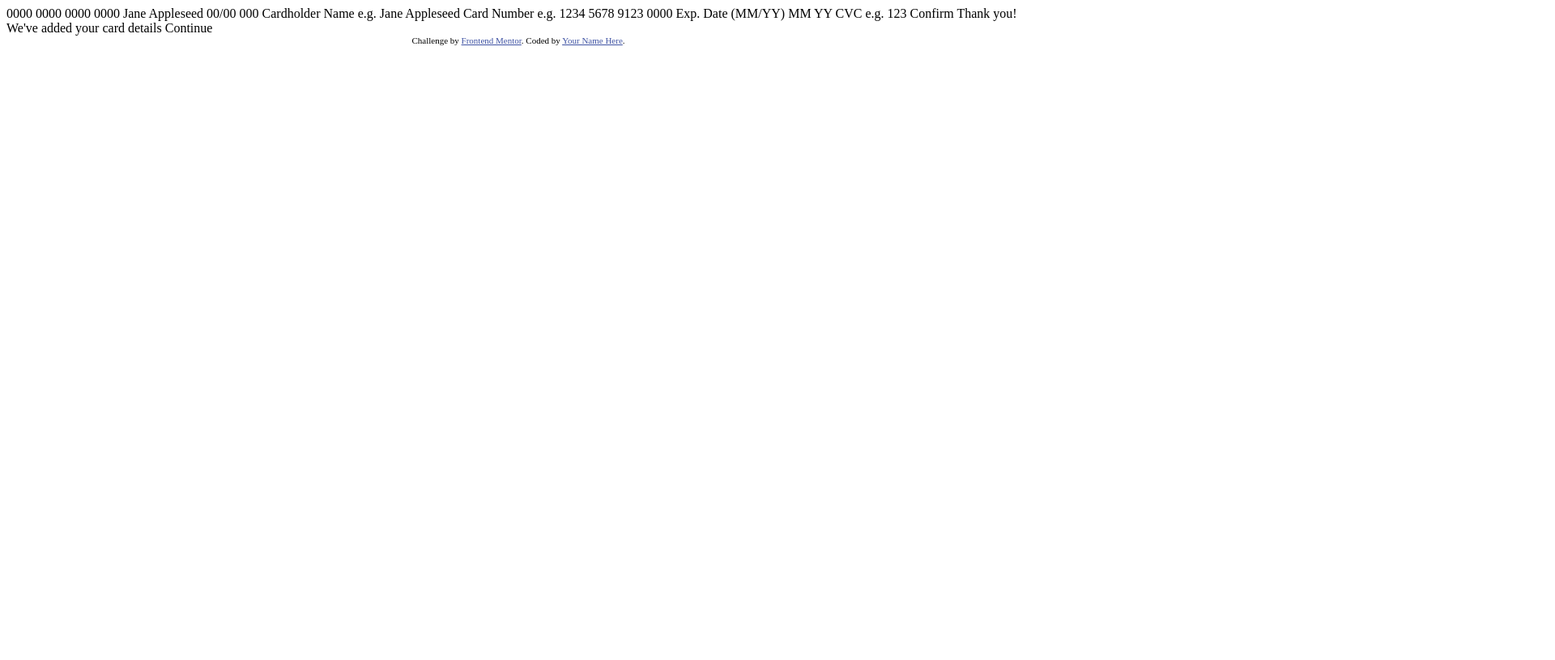
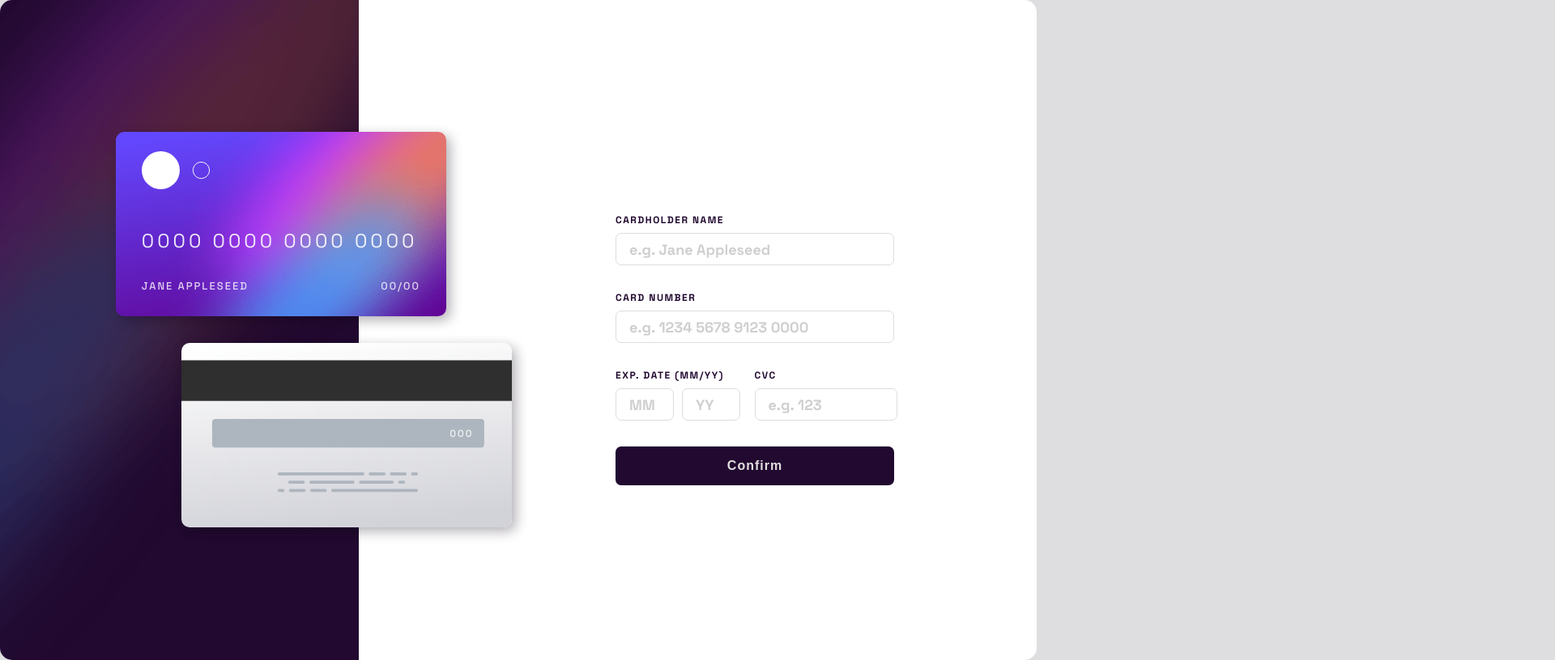
Before and after one commit to Quintentional/interactive-card-details-form-main, a plain HTML site: page index.html in a window 1280 px wide. Shown: the top 816 px of the page at 81% size, 1920 px wide, since content can reach past the window. Drawn offline with Linux system fonts and the light colour scheme.

Commit message:
desktop CSS complete

```diff
--- a/index.html
+++ b/index.html
@@ -1,51 +1,105 @@
 <!DOCTYPE html>
 <html lang="en">
+
 <head>
-  <meta charset="UTF-8">
-  <meta name="viewport" content="width=device-width, initial-scale=1.0"> <!-- displays site properly based on user's device -->
+  <meta charset="UTF-8" />
+  <meta name="viewport" content="width=device-width, initial-scale=1.0" />
+  <title>Frontend Mentor | Interactive card details form</title>
+  <link rel="stylesheet" href="style.css" />
+  <link rel="preconnect" href="https://fonts.googleapis.com" />
+  <link rel="preconnect" href="https://fonts.gstatic.com" crossorigin />
+  <link href="https://fonts.googleapis.com/css2?family=Space+Grotesk:wght@300..700&display=swap" rel="stylesheet" />
+</head>
 
-  <link rel="icon" type="image/png" sizes="32x32" href="./images/favicon-32x32.png">
+<body>
+  <div id="layout">
+    <div id="cards">
+      <div id="card-front" class="card">
+        <svg id="card-logo" width="84" height="47" fill="none" xmlns="http://www.w3.org/2000/svg">
+          <ellipse cx="23.478" cy="23.5" rx="23.478" ry="23.5" fill="#fff" />
+          <path
+            d="M83.5 23.5c0 5.565-4.507 10.075-10.065 10.075-5.559 0-10.065-4.51-10.065-10.075 0-5.565 4.506-10.075 10.065-10.075 5.558 0 10.065 4.51 10.065 10.075Z"
+            stroke="#fff" />
+        </svg>
+        <p id="card-number">0000 0000 0000 0000</p>
+        <div id="name-expiration">
+          <p id="card-name">Jane Appleseed</p>
+          <p id="expiration-date">00/00</p>
+        </div>
+      </div>
 
-  <title>Frontend Mentor | Interactive card details form</title>
+      <div id="card-back" class="card">
+        <p id="security-code">000</p>
+      </div>
+    </div>
 
-  <!-- Feel free to remove these styles or customise in your own stylesheet 👍 -->
-  <style>
-    .attribution { font-size: 11px; text-align: center; }
-    .attribution a { color: hsl(228, 45%, 44%); }
-  </style>
-</head>
-<body>
+    <form action="#">
+      <div id="name-div">
+        <label for="name" id="name-label">Cardholder Name</label>
+        <input type="text" id="name" name="name" placeholder="e.g. Jane Appleseed" />
+        <p id="name-blank" class="blank error">Can't be blank</p>
+      </div>
 
-  0000 0000 0000 0000
-  Jane Appleseed
-  00/00
+      <div id="number-div">
+        <label for="number" id="number-label">Card Number</label>
+        <input type="text" id="number" name="number" placeholder="e.g. 1234 5678 9123 0000" />
+        <p id="number-blank" class="blank error">Can't be blank</p>
+        <p id="number-format" class="format error">
+          Wrong format, numbers only
+        </p>
+      </div>
 
-  000
+      <div id="expiration-cvc">
+        <div id="expiration-div">
+          <div id="expiration-flex">
+            <div id="expiration-month-flex">
+              <label for="expiration-month" id="expiration-month-label">Exp. Date (MM/YY)</label>
+              <input type="text" id="expiration-month" name="expiration-month" placeholder="MM" />
+            </div>
+            <div id="expiration-year-flex">
+              <label for="expiration-year" id="expiration-year-label">Expiration Year</label>
+              <input type="text" id="expiration-year" name="expiration-year" placeholder="YY" />
+            </div>
+          </div>
+          <div id="expiration-errors">
+            <p id="expiration-blank" class="blank error">Can't be blank</p>
+            <p id="expiration-format" class="expiration error">
+              Wrong format, numbers only
+            </p>
+          </div>
+        </div>
 
-  Cardholder Name
-  e.g. Jane Appleseed
+        <div id="cvc-flex">
+          <label for="cvc" id="cvc-label">CVC</label>
+          <input type="text" id="cvc" name="cvc" placeholder="e.g. 123" />
+          <p id="cvc-blank" class="blank error">Can't be blank</p>
+          <p id="cvc-format" class="cvc error">Wrong format, numbers only</p>
+        </div>
+      </div>
 
-  Card Number
-  e.g. 1234 5678 9123 0000
+      <button id="confirm">Confirm</button>
+    </form>
 
-  Exp. Date (MM/YY)
-  MM
-  YY
+    <!-- Completed state start -->
 
-  CVC
-  e.g. 123
+    <div id="completed">
+      <svg id="complete-icon" width="80" height="80" fill="none" xmlns="http://www.w3.org/2000/svg">
+        <circle cx="40" cy="40" r="40" fill="url(#a)" />
+        <path d="M28 39.92 36.08 48l16-16" stroke="#fff" stroke-width="3" />
+        <defs>
+          <linearGradient id="a" x1="-23.014" y1="11.507" x2="0" y2="91.507" gradientUnits="userSpaceOnUse">
+            <stop stop-color="#6348FE" />
+            <stop offset="1" stop-color="#610595" />
+          </linearGradient>
+        </defs>
+      </svg>
+      <h1>Thank you!</h1>
+      <p id="complete-p">We've added your card details</p>
+      <button id="continue">Continue</button>
+    </div>
+  </div>
 
-  Confirm
+  <script src="index.js"></script>
+</body>
 
-  <!-- Completed state start -->
-
-  Thank you!
-  We've added your card details
-  Continue
-
-  <div class="attribution">
-    Challenge by <a href="https://www.frontendmentor.io?ref=challenge" target="_blank">Frontend Mentor</a>.
-    Coded by <a href="#">Your Name Here</a>.
-  </div>
-</body>
 </html>
--- a/style.css
+++ b/style.css
@@ -0,0 +1,265 @@
+* {
+    margin: 0;
+    padding: 0;
+    box-sizing: border-box;
+}
+
+body {
+    width: 100%;
+    min-height: 100vh;
+    background-color: hsl(270, 3%, 87%);
+    font-family: "Space Grotesk", sans-serif;
+    display: flex;
+    justify-content: center;
+    align-items: center;
+}
+
+#layout {
+    width: 82rem;
+    height: 51rem;
+    background-image: url(./images/bg-main-desktop.png);
+    background-repeat: no-repeat;
+    background-position: -5% 0%;
+    background-color: hsl(0, 0%, 100%);
+    border-radius: 15px;
+    display: flex;
+}
+
+
+.card {
+    width: 25.5rem;
+    height: 14.25rem;
+    border-radius: 10px;
+    box-shadow: 5px 5px 15px 0 hsla(278, 73%, 4%, 0.315);
+    background-repeat: no-repeat;
+    position: relative;
+    display: flex;
+
+}
+
+/* --------------------Card Front---------------------------- */
+
+#card-front {
+    background-image: url(./images/bg-card-front.png);
+    top: 20%;
+    left: 35%;
+    flex-direction: column;
+}
+
+#card-logo {
+    margin: 1.5rem 0 3rem 2rem;
+}
+
+#card-number {
+    color: hsla(0, 0%, 100%, 0.877);
+    font-size: 24px;
+    letter-spacing: 4px;
+    margin: 0 0 2rem 2rem
+}
+
+#name-expiration {
+    display: flex;
+    justify-content: space-between;
+}
+
+#card-name {
+    color: hsla(0, 0%, 100%, 0.808);
+    font-size: 13px;
+    font-weight: 500;
+    letter-spacing: 2px;
+    text-transform: uppercase;
+    margin-left: 2rem;
+}
+
+#expiration-date {
+    color: hsla(0, 0%, 100%, 0.808);
+    font-size: 13px;
+    font-weight: 500;
+    letter-spacing: 2px;
+    margin-right: 2rem;
+}
+/* ---------------------Card Back-------------------------------- */
+#card-back {
+    background-image: url(./images/bg-card-back.png);
+    background-position: 50% 0%;
+    background-size: cover;
+    position: relative;
+    top: 24%;
+    left: 55%;
+    display: flex;
+    align-items: center;
+    justify-content: flex-end;
+}
+
+#security-code {
+    color:hsla(0, 0%, 100%, 0.89);
+    font-size: 12px;
+    font-weight: 500;
+    letter-spacing: 2px;
+    margin-right: 3rem;
+    margin-bottom: .25rem;
+}
+
+/* ---------------------Form--------------------------------------- */
+
+form {
+    display: flex;
+    flex-direction: column;
+    margin: 15rem 0 0 22rem;
+    /* display: none; */
+}
+
+label {
+    color: hsl(278, 68%, 11%);
+    text-transform: uppercase;
+    font-size: 12px;
+    font-weight: 800;
+    letter-spacing: 1.5px;
+    margin:1.5rem 0 .5rem 0;
+
+}
+
+input {
+    height: 2.5rem;
+    border: 1px solid hsl(270, 3%, 87%);
+    border-radius: 7px;
+    padding-left: 1rem;
+    font-family: "Space Grotesk", sans-serif;
+    font-size: 18px;
+    font-weight: 700;
+    margin-bottom: .5rem;
+}
+
+input:hover, input:focus {
+    cursor: pointer;
+    border: 2px solid hsl(279, 6%, 55%);
+    outline: none;
+}
+
+#name-div, #number-div {
+    display: flex;
+    flex-direction: column;
+}
+
+#name, #number {
+    width: 21.5rem;
+}
+
+#expiration-cvc {
+    display: flex;
+    align-items: center;
+}
+
+#expiration-div {
+    display: flex;
+    flex-direction: column;
+}
+
+#expiration-flex {
+    display: flex;
+    align-items: center;
+}
+#cvc {
+    width: 11rem;
+}
+
+#expiration-month-flex, #expiration-year-flex, #cvc-flex {
+    display: flex;
+    flex-direction: column;
+}
+
+#expiration-month, #expiration-year {
+    width: 4.5rem;
+}
+
+#expiration-year-label {
+    position: absolute;
+    left: 99999px;
+}
+
+#expiration-year {
+    margin: 2.5rem 1.1rem 0 -3.25rem
+}
+
+
+
+::placeholder {
+    color: hsl(0, 0%, 81%);
+}
+
+.error {
+    font-size: 12px;
+    font-weight: 500;
+    color: hsl(0, 100%, 66%);
+    display: none;
+}
+/* ------------------------------confirm button----------------------------- */
+
+#confirm {
+    width: 21.5rem;
+    height: 3rem;
+    border-radius: 7px;
+    border: none;
+    background-color: hsl(278, 68%, 11%);
+    color:hsl(0, 3%, 88%);
+    font-size: 16px;
+    font-weight: 600;
+    letter-spacing: 1px;
+    margin-top: 1.5rem;
+}
+
+#confirm:hover {
+    background-color: hsl(278, 68%, 26%);
+    color:hsl(0, 0%, 100%);
+    cursor: pointer;
+}
+
+
+
+/* --------------------------------Success-------------------------------------- */
+
+#completed {
+    display: none;
+    flex-direction: column;
+    position: relative;
+    left: 28%;
+    align-items: center;
+}
+
+#complete-icon {
+    margin: 16rem 0 2rem;
+}
+
+h1 {
+    text-transform: uppercase;
+    font-size: 28px;
+    font-weight: 500;
+    letter-spacing: 2px;
+    margin-bottom: 1rem;
+}
+
+#complete-p {
+    color: hsl(279, 6%, 55%);
+    font-size: 18px;
+    font-weight: 600;
+    margin-bottom: 3rem;
+}
+
+#continue {
+    width: 23.5rem;
+    height: 3rem;
+    border-radius: 7px;
+    border: none;
+    background-color: hsl(278, 68%, 11%);
+    color:hsl(0, 3%, 88%);
+    font-size: 16px;
+    font-weight: 600;
+    letter-spacing: 1px;
+    margin-top: 1rem;
+}
+
+#continue:hover {
+    background-color: hsl(278, 68%, 26%);
+    color:hsl(0, 0%, 100%);
+    cursor: pointer;
+}
```
